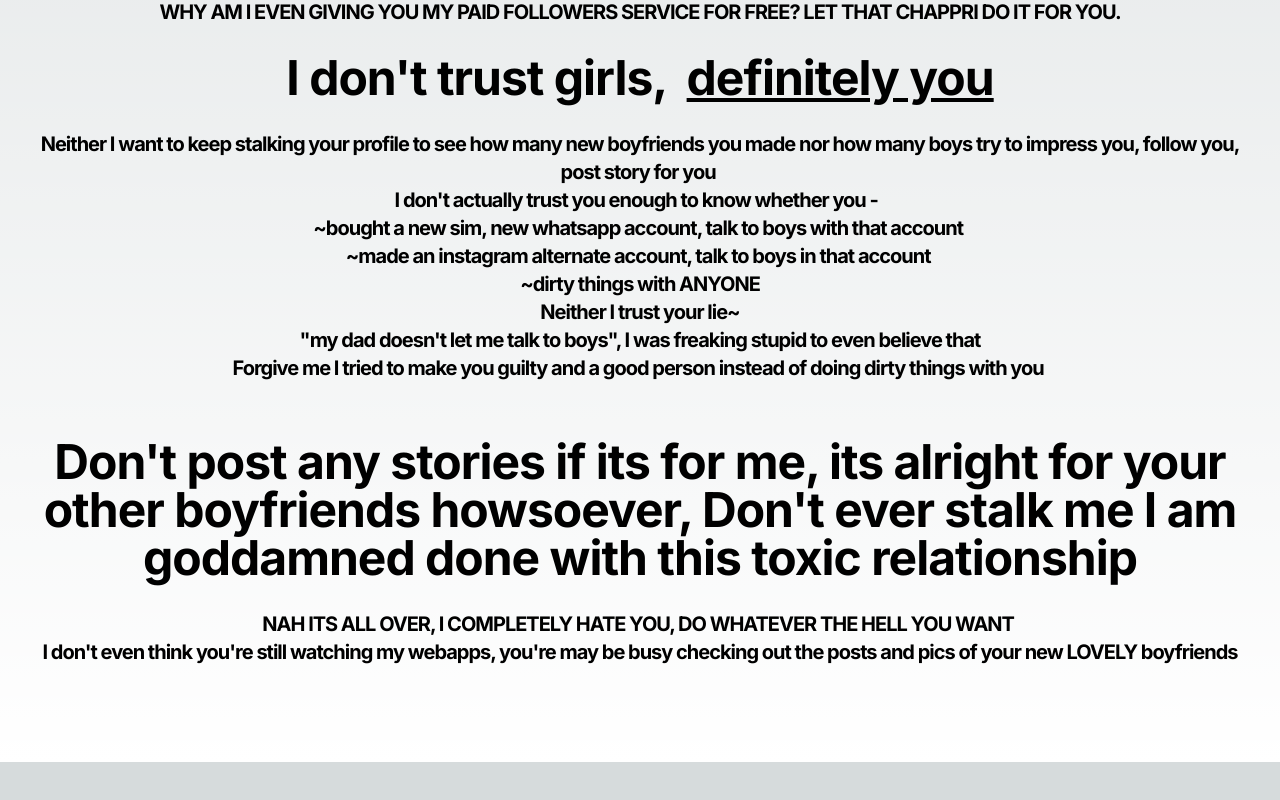
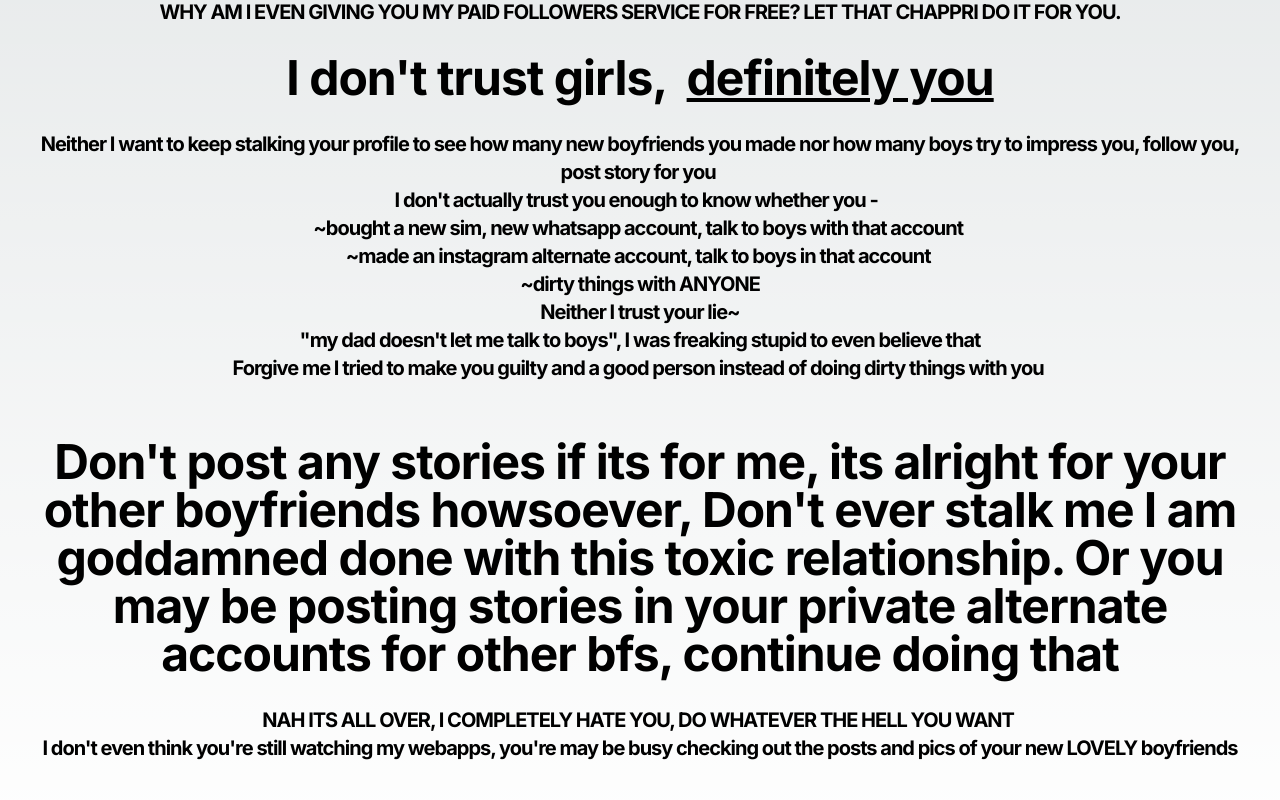
Before and after one commit to pixelDriftadv/redirect, a Next.js app: page / in a window 1280 px wide. Shown: the part 770-1570 px from the top of the page. Before the commit the page ends 1532 px from the top, so only its background shows below. Built offline with nearby package versions, Linux system fonts and the light colour scheme.

Commit message:
Update page.tsx

```diff
--- a/src/app/page.tsx
+++ b/src/app/page.tsx
@@ -29,7 +29,7 @@ export default function Home() {
               Forgive me I tried to make you guilty and a good person instead of doing dirty things with you <br/>
               <br/><br/>
             <span className='text-5xl'>
-              {"Don't post any stories if its for me, its alright for your other boyfriends howsoever, Don't ever stalk me I am goddamned done with this toxic relationship"}
+              {"Don't post any stories if its for me, its alright for your other boyfriends howsoever, Don't ever stalk me I am goddamned done with this toxic relationship. Or you may be posting stories in your private alternate accounts for other bfs, continue doing that"}
             </span><br/><br/>
               {"NAH ITS ALL OVER, I COMPLETELY HATE YOU, DO WHATEVER THE HELL YOU WANT"} <br/>
               {"I don't even think you're still watching my webapps, you're may be busy checking out the posts and pics of your new LOVELY boyfriends"}
```
